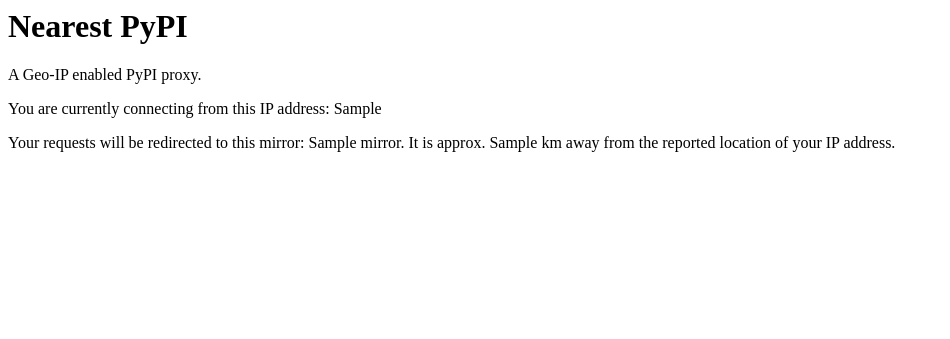
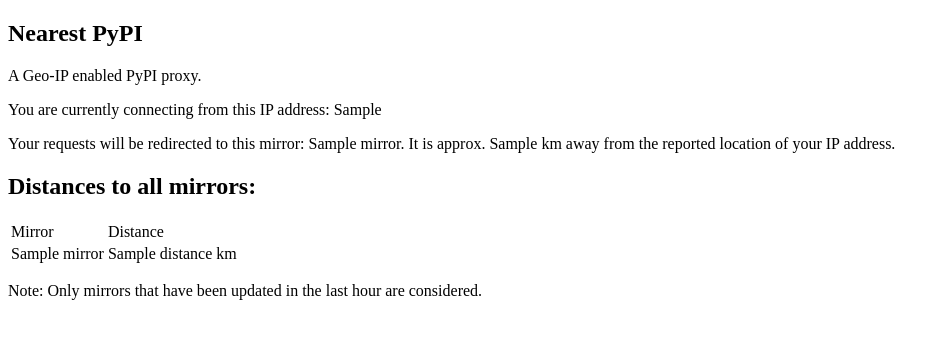
Before and after one commit to pombredanne/nearest_pypi, a Flask app: template templates/index.html in a window 1280 px wide. Shown: the top 339 px of the page, without its empty margins (0-950 px from the left). Run offline with Flask 2, Linux system fonts and the light colour scheme; the template is opened without the code that fills it: most values are stand-ins (such as "Sample title", 1, 10 or a date in 2020).

Commit message:
Added base template and more info

```diff
--- /dev/null
+++ b/templates/base.html
@@ -0,0 +1,10 @@
+<!doctype html>
+<html>
+<head><title>{% if page_title %}{{ page_title }} - {% endif %}Nearest PyPI</title></head>
+</html>
+<body>
+    <section class="page">
+        {% block content %}
+        {% endblock %}
+    </section>
+</body>
--- a/templates/index.html
+++ b/templates/index.html
@@ -1,3 +1,6 @@
+{% extends "base.html" %}
+
+{% block content %}
     <h1>Nearest PyPI</h1>
     <p>A Geo-IP enabled PyPI proxy.</p>
     <p>You are currently connecting from this IP address: {{ ip }}</p>
@@ -8,4 +11,22 @@
             Your requests will be redirected to this mirror: {{ mirror }}.
             It is approx. {{ mirror_distance }} km away from the reported location of your IP address.
         </p>
+        <h2>Distances to all mirrors:</h2>
+        <table>
+            <tr>
+                <td>Mirror</td>
+                <td>Distance</td>
+            </tr>
+            {% for mirror, distance in distances.items() %}
+                <tr>
+                    <td>{{ mirror }}</td>
+                    <td>{{ distance }} km</td>
+                </tr>
+            {% endfor %}
+
+        </table>
     {% endif %}
+
+
+    <p>Note: Only mirrors that have been updated in the last hour are considered.</p>
+{% endblock %}
```
